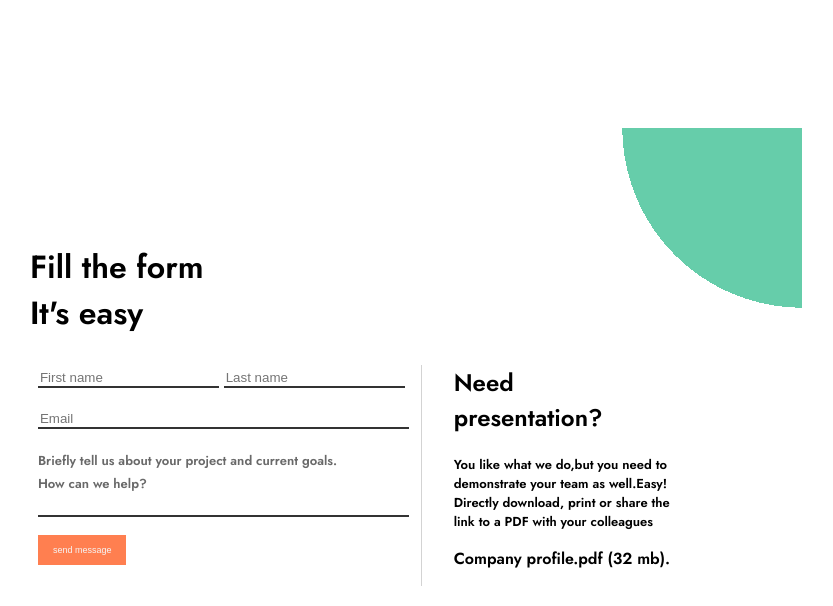
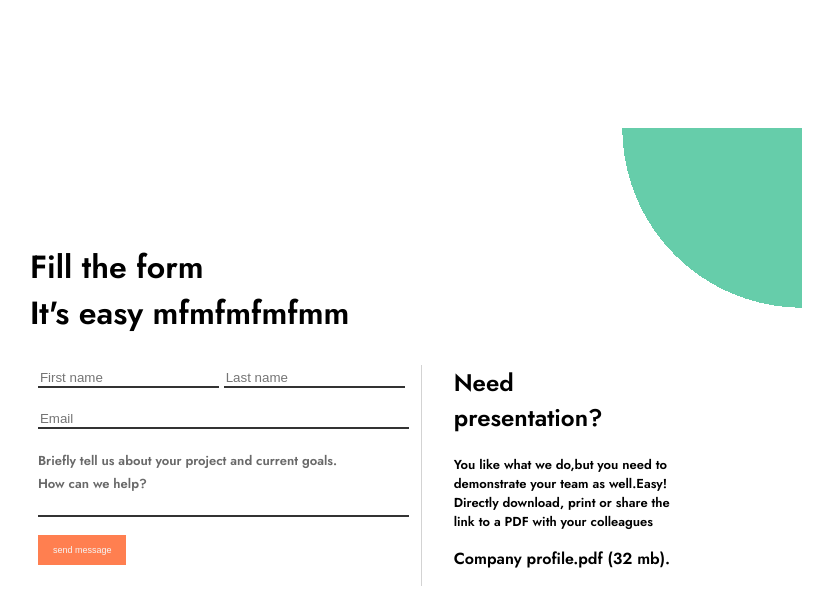
Before and after one commit to Juleshb/teach-up-skill-challenges, a plain HTML site: page index.html in a window 1280 px wide. Shown: the whole page, without its empty margins (286-1119 px from the left). Drawn offline with Linux system fonts and the light colour scheme.

Commit message:
index h1

```diff
--- a/index.html
+++ b/index.html
@@ -10,7 +10,7 @@
 
             <div class="container1">
 
-                <h1 >Fill the form <br> It's easy</h1>
+                <h1 >Fill the form <br> It's easy mfmfmfmfmm</h1>
                 <div class="container2">
                     <form action="">
                         <input type="text" placeholder="First name"> <input type="text" placeholder="Last name"><br>
```
